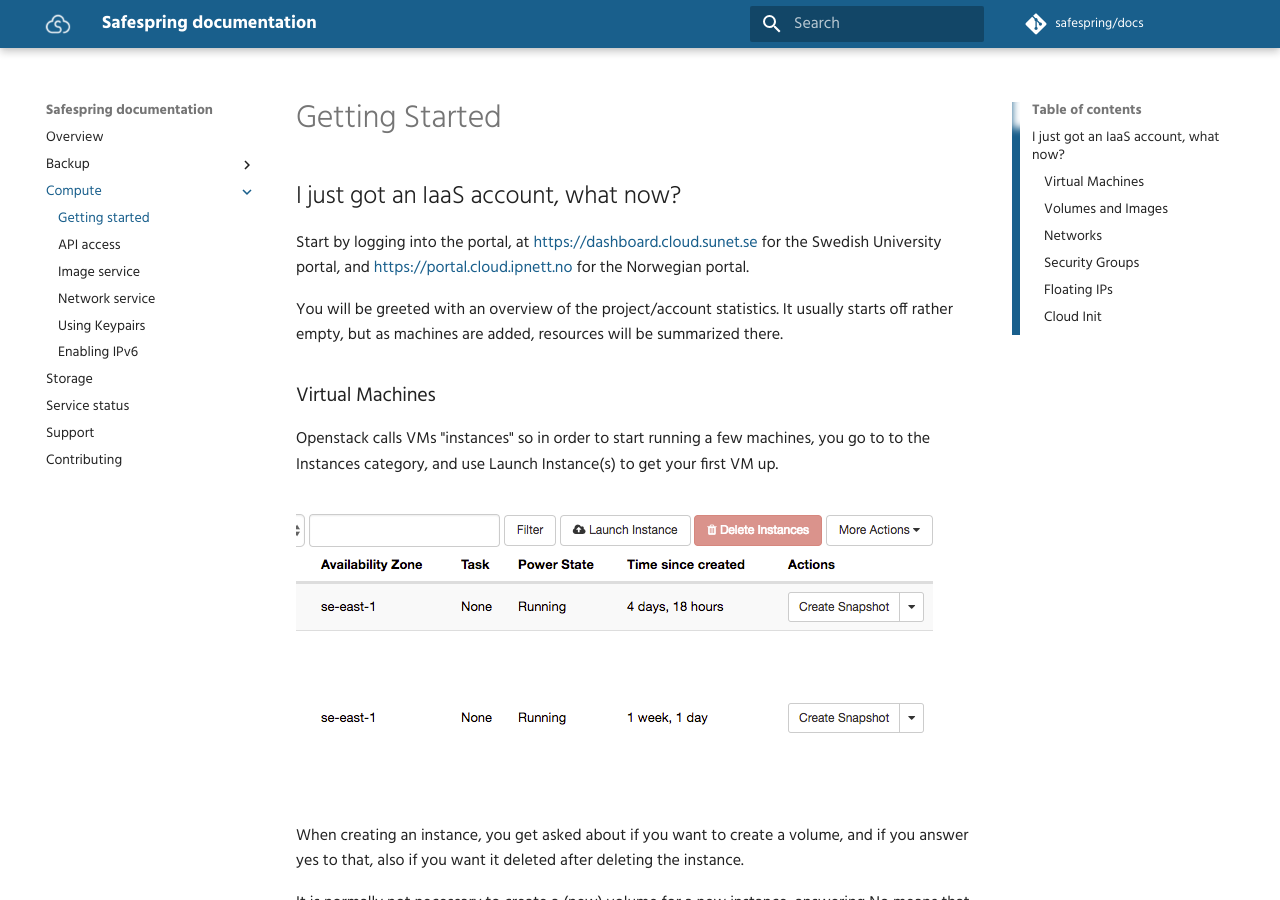
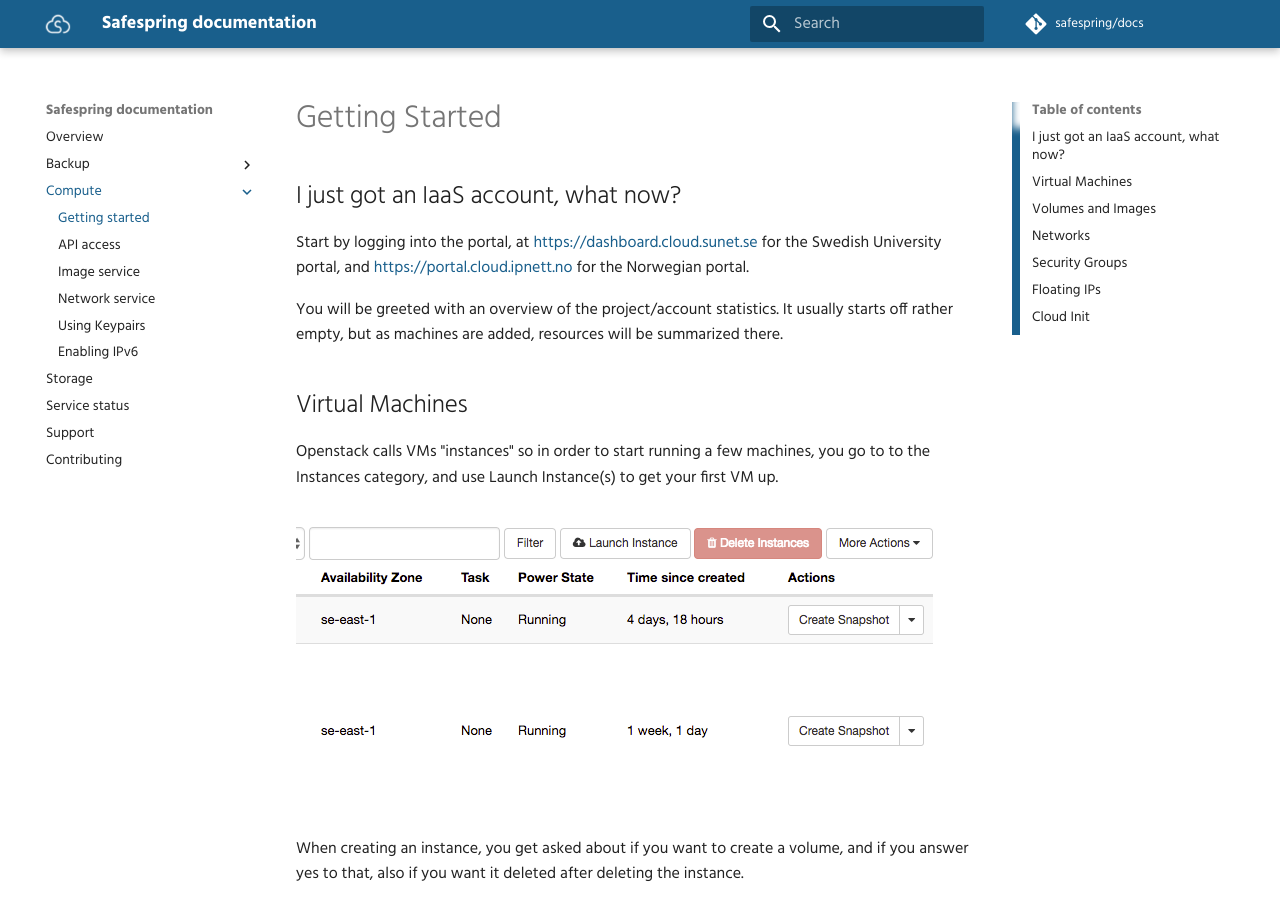
Before and after one commit to safespring/docs, an MkDocs documentation site: the page built from content/compute/getting-started.md, in a window 1280 px wide and 900 px high. Built offline with MkDocs 1.6.1 and Material for MkDocs 9.7.7, drawn with Linux system fonts in a browser that asks for light colours; comment, search, counter and statistics services are not loaded; old or Windows-style settings are respelled for this version of MkDocs.

Commit message:
Fix header levels

```diff
--- a/content/compute/getting-started.md
+++ b/content/compute/getting-started.md
@@ -1,12 +1,12 @@
-#Getting Started
+# Getting Started
 
-##I just got an IaaS account, what now?
+## I just got an IaaS account, what now?
 
 Start by logging into the portal, at <https://dashboard.cloud.sunet.se> for the Swedish University portal, and <https://portal.cloud.ipnett.no> for the Norwegian portal.
 
 You will be greeted with an overview of the project/account statistics. It usually starts off rather empty, but as machines are added, resources will be summarized there.
 
-### Virtual Machines
+## Virtual Machines
 
 Openstack calls VMs "instances" so in order to start running a few machines, you go to to the Instances category, and use Launch Instance(s) to get your first VM up.
 
@@ -20,7 +20,7 @@
 
 Before we go into starting VMs, let's take a quick look at the concepts and names used in this cloud implementation.
 
-### Volumes and Images
+## Volumes and Images
 
 Whenever a disk is created in Openstack, it will be a volume. A volume may be snapshot:ed and the snapshot may later be reused on the same instance or on other instances.
 
@@ -32,7 +32,7 @@
 
 Using snapshots to freeze volumes is a useful technique for being able to back out of tests, but do mind to clean out unused snapshots when they are no longer of interest, since they count against your storage quota.
 
-### Networks
+## Networks
 
 All tenants (be it test accounts or projects) need to have some kind of network made available to it. If you are testing out, there may already be a demo-network or something similar set up for your instances, otherwise you need to create a network for your machines to start in.
 
@@ -44,7 +44,7 @@
 
 Before going into network creation, just a short notice about..
 
-### Security Groups
+## Security Groups
 
 Security groups is the name for the basic network packet filtering option built in to the Openstack/Contrail setup in use in the IPnett/Safespring cloud. Security groups allow you to create lists of rules that can be applied to instances.
 
@@ -54,7 +54,7 @@
 
 ![image](/images/dash-security-groups.png)
 
-### Floating IPs
+## Floating IPs
 
 Floating IPs are taken from a global pool of network addresses that we currently have allocated to the cloud services. Each instance that needs to interact directly with the outside will need to associate a floating ip. If you intend to make a VPN connection in order to stretch your home network into the cloud, the gateway machine would be the only one for which you would do this, the rest would talk to it for outside communications.
 
@@ -66,7 +66,7 @@
 
 ![image](/images/dash-float-ip.png)
 
-### Cloud Init
+## Cloud Init
 
 Even though the web dashboard has the ability to show you a HTML5-based remote console interface for your instance, using SSH, remote desktop or something similar is usually preferred. The console is ok for rescue operations, but may not be comfortable enough for long time work.
 
```
